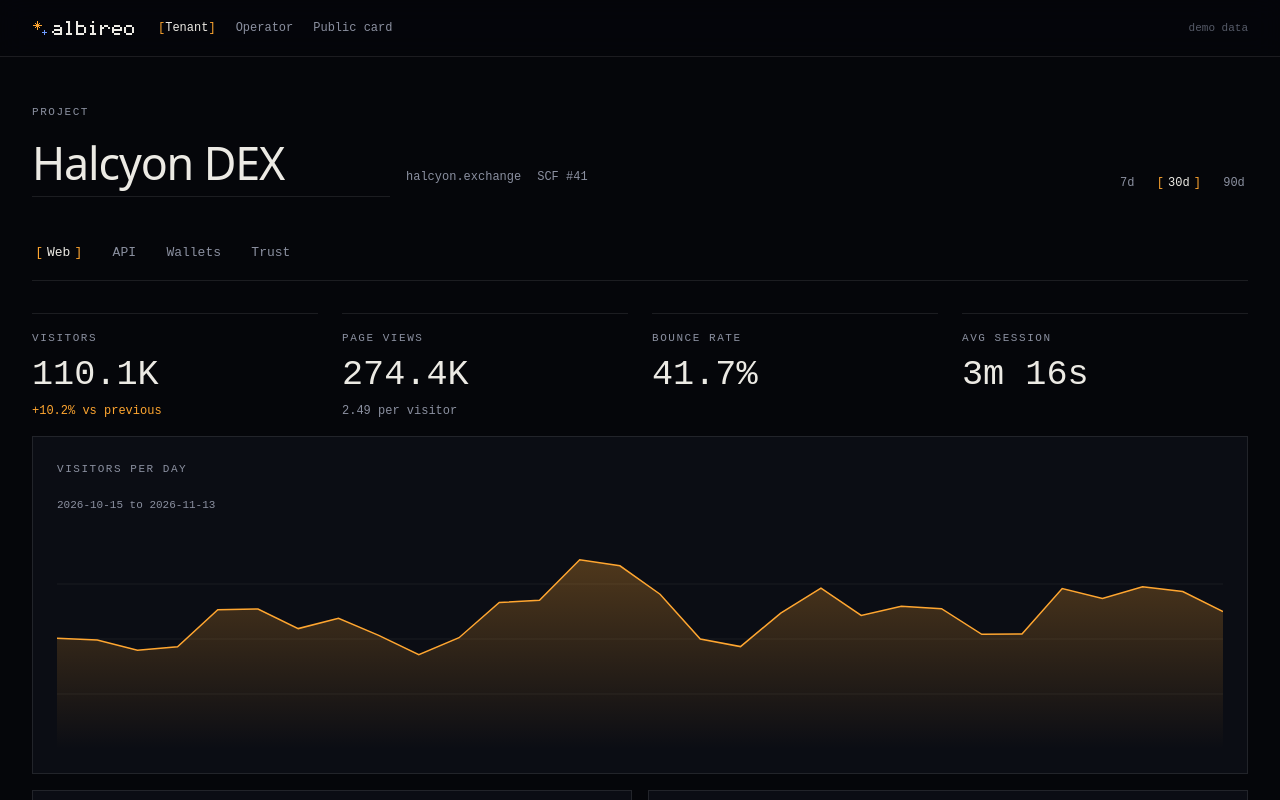
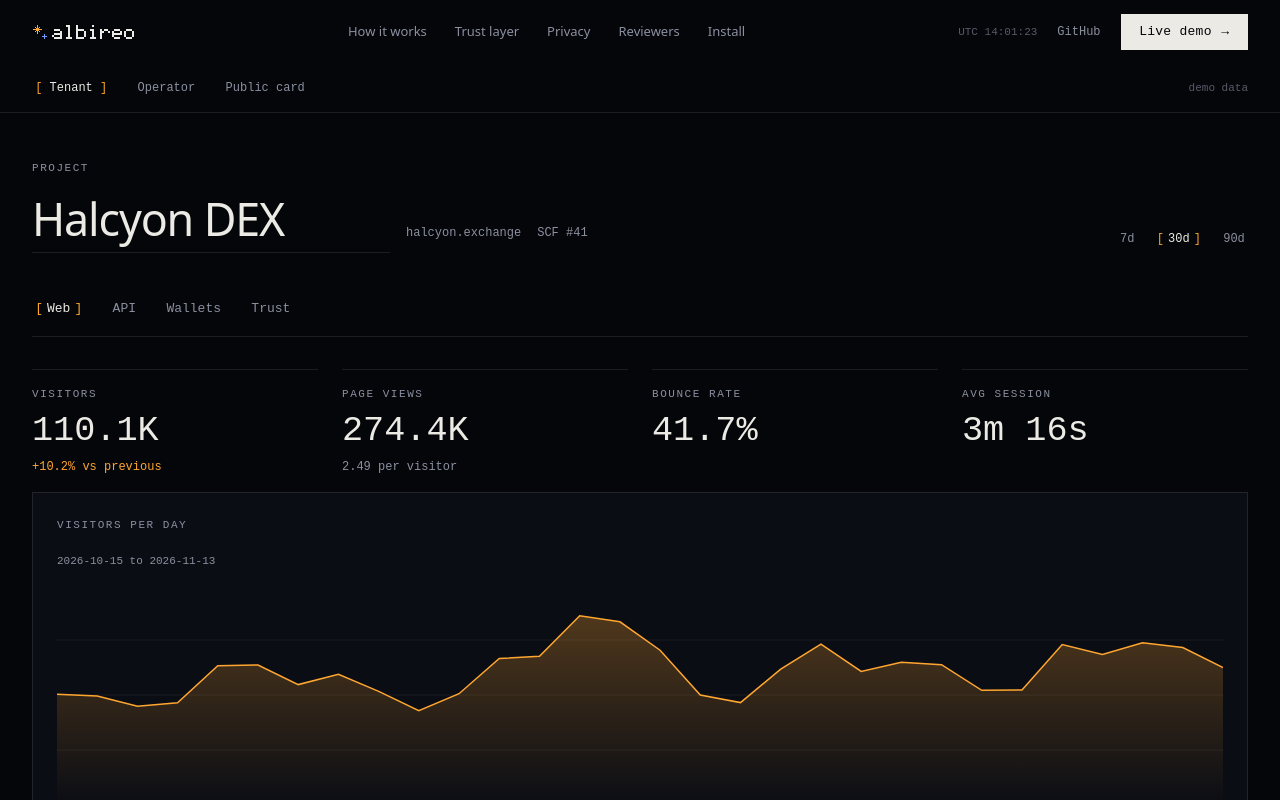
Before and after one commit to enliven17/albireo, a React (Vite) app: page /demo in a window 1280 px wide. Shown: the top 800 px of the page. Built offline with nearby package versions, Linux system fonts and the light colour scheme.

Commit message:
feat: one navbar across every page and pixel exact logo

```diff
--- a/src/components/AppBar.tsx
+++ /dev/null
@@ -1,33 +0,0 @@
-import { Link, NavLink } from 'react-router-dom'
-import { Logo } from './Mark'
-
-const LINKS = [
-  { to: '/demo', label: 'Tenant' },
-  { to: '/operator', label: 'Operator' },
-  { to: '/p/halcyon-dex', label: 'Public card' },
-]
-
-export default function AppBar() {
-  return (
-    <header className="hair sticky top-0 z-50 border-b bg-space/90 backdrop-blur-md">
-      <div className="mx-auto flex h-14 max-w-[1440px] items-center justify-between gap-4 px-4 sm:px-8">
-        <div className="flex items-center gap-6">
-          <Link to="/" aria-label="Albireo home"><Logo size={16} /></Link>
-          <nav aria-label="Demo" className="hidden items-center gap-5 sm:flex">
-            {LINKS.map((l) => (
-              <NavLink key={l.to} to={l.to} className={({ isActive }) => `font-mono text-[12px] transition-colors ${isActive ? 'text-ink' : 'text-mute hover:text-ink'}`}>
-                {({ isActive }) => <>{isActive && <span className="text-gold">[</span>}{l.label}{isActive && <span className="text-gold">]</span>}</>}
-              </NavLink>
-            ))}
-          </nav>
-        </div>
-        <p className="font-mono text-[11px] text-dim">demo data</p>
-      </div>
-      <nav aria-label="Demo" className="hair flex gap-5 overflow-x-auto border-t px-4 py-2 sm:hidden">
-        {LINKS.map((l) => (
-          <NavLink key={l.to} to={l.to} className={({ isActive }) => `shrink-0 font-mono text-[12px] ${isActive ? 'text-ink' : 'text-mute'}`}>{l.label}</NavLink>
-        ))}
-      </nav>
-    </header>
-  )
-}
--- /dev/null
+++ b/src/components/DemoTabs.tsx
@@ -0,0 +1,25 @@
+import { NavLink } from 'react-router-dom'
+
+const LINKS = [
+  { to: '/demo', label: 'Tenant' },
+  { to: '/operator', label: 'Operator' },
+  { to: '/p/halcyon-dex', label: 'Public card' },
+]
+
+/** switches between the three product views; sits under the site navbar */
+export default function DemoTabs({ note }: { note?: string }) {
+  return (
+    <div className="hair border-b pt-16">
+      <div className="mx-auto flex h-12 max-w-[1440px] items-center justify-between gap-4 px-4 sm:px-8">
+        <nav aria-label="Product views" className="flex gap-6 overflow-x-auto">
+          {LINKS.map((l) => (
+            <NavLink key={l.to} to={l.to} end className={({ isActive }) => `tab shrink-0 ${isActive ? 'text-ink' : ''}`} aria-selected={undefined}>
+              {({ isActive }) => <span aria-current={isActive ? 'page' : undefined} className={isActive ? 'text-ink' : ''}>{isActive ? <><span className="text-gold">[ </span>{l.label}<span className="text-gold"> ]</span></> : l.label}</span>}
+            </NavLink>
+          ))}
+        </nav>
+        {note && <p className="hidden font-mono text-[11px] text-dim sm:block">{note}</p>}
+      </div>
+    </div>
+  )
+}
--- a/src/components/Footer.tsx
+++ b/src/components/Footer.tsx
@@ -53,7 +53,7 @@ export default function Footer() {
     <footer className="hair relative border-t" aria-label="Footer">
       <div className="mx-auto grid max-w-[1440px] gap-12 px-4 pb-10 pt-20 sm:px-8 md:grid-cols-[1.4fr_repeat(3,1fr)]">
         <div className="max-w-xs">
-          <Mark size={28} />
+          <Mark size={32} />
           <p className="mt-5 text-sm leading-relaxed text-mute">
             Trusted, privacy-first web and API analytics for the Stellar ecosystem. Free for every project, run as a shared public good.
           </p>
--- a/src/components/Mark.tsx
+++ b/src/components/Mark.tsx
@@ -3,21 +3,22 @@ import { MARK, cellsToPath, wordPath } from '../../brand/mark.js'
 const A = cellsToPath(MARK.a)
 const B = cellsToPath(MARK.b)
 const WORD = wordPath('albireo', 20, 1, 2)
-const LOCKUP_W = 20 + 41 * 2
+const LOCKUP_W = 20 + 41 * 2 + 1 // one unit of air so the last stroke is never clipped
 
 export function Mark({ size = 22, mono = false }: { size?: number; mono?: boolean }) {
   return (
-    <svg width={size} height={size} viewBox="0 0 16 16" aria-hidden>
+    <svg width={size} height={size} viewBox="0 0 16 16" shapeRendering="crispEdges" aria-hidden>
       <path d={A} fill={mono ? 'currentColor' : 'var(--color-gold)'} />
       <path d={B} fill={mono ? 'currentColor' : 'var(--color-blue)'} />
     </svg>
   )
 }
 
-/** mark and pixel wordmark, the same drawing as brand/logo/lockup-color.svg */
-export function Logo({ size = 22 }: { size?: number }) {
+/** mark and pixel wordmark, the same drawing as brand/logo/lockup-color.svg.
+ * Keep size a multiple of 16 so every pixel cell lands on whole device pixels. */
+export function Logo({ size = 16 }: { size?: 16 | 32 | 48 }) {
   return (
-    <svg height={size} viewBox={`0 0 ${LOCKUP_W} 16`} style={{ width: (size * LOCKUP_W) / 16 }} role="img" aria-label="Albireo">
+    <svg height={size} viewBox={`0 0 ${LOCKUP_W} 16`} style={{ width: (size * LOCKUP_W) / 16 }} shapeRendering="crispEdges" role="img" aria-label="Albireo">
       <path d={A} fill="var(--color-gold)" />
       <path d={B} fill="var(--color-blue)" />
       <path d={WORD} fill="var(--color-ink)" />
--- a/src/components/Nav.tsx
+++ b/src/components/Nav.tsx
@@ -81,7 +81,7 @@ export default function Nav() {
       <header ref={bar} className={`fixed inset-x-0 top-0 z-[100] border-b transition-colors duration-500 ${solid || open ? 'hair bg-space' : 'border-transparent'}`}>
         <nav aria-label="Main" className="mx-auto flex h-16 max-w-[1440px] items-center justify-between px-4 sm:px-8">
           <Link to="/" aria-label="Albireo home" onClick={() => setOpen(false)}>
-            <Logo size={18} />
+            <Logo />
           </Link>
 
           <ul className="hidden items-center gap-7 lg:flex">
--- a/src/pages/Dashboard.tsx
+++ b/src/pages/Dashboard.tsx
@@ -1,6 +1,7 @@
 import { useEffect, useMemo, useState } from 'react'
 import { Link, useSearchParams } from 'react-router-dom'
-import AppBar from '../components/AppBar'
+import Nav from '../components/Nav'
+import DemoTabs from '../components/DemoTabs'
 import { AreaChart, GlyphBars, Stat } from '../components/charts'
 import { Check } from '../sections/Reviewers'
 import { PROJECTS, TODAY, apiStats, bySlug, day, dur, fmt, pct, trustScore, walletStats, webStats, type Project } from '../lib/data'
@@ -157,7 +158,8 @@ export default function Dashboard() {
 
   return (
     <>
-      <AppBar />
+      <Nav />
+      <DemoTabs note="demo data" />
       <main id="main" className="mx-auto max-w-[1440px] px-4 pb-24 pt-10 sm:px-8">
         <div className="flex flex-col gap-6 lg:flex-row lg:items-end lg:justify-between">
           <div>
--- a/src/pages/Operator.tsx
+++ b/src/pages/Operator.tsx
@@ -1,6 +1,7 @@
 import { useEffect, useMemo, useState } from 'react'
 import { Link } from 'react-router-dom'
-import AppBar from '../components/AppBar'
+import Nav from '../components/Nav'
+import DemoTabs from '../components/DemoTabs'
 import { GlyphBars, Stat } from '../components/charts'
 import { Check } from '../sections/Reviewers'
 import { PROJECTS, daily, fmt, pct, trustScore, walletStats, type Category, type Project } from '../lib/data'
@@ -87,7 +88,8 @@ export default function Operator() {
 
   return (
     <>
-      <AppBar />
+      <Nav />
+      <DemoTabs note="demo data" />
       <main id="main" className="mx-auto max-w-[1440px] px-4 pb-24 pt-10 sm:px-8">
         <p className="label">Operator view</p>
         <h1 className="mt-3 text-[clamp(1.8rem,4vw,2.8rem)] font-medium tracking-tight">Stellar ecosystem, last 30 days</h1>
--- a/src/pages/PublicCard.tsx
+++ b/src/pages/PublicCard.tsx
@@ -1,6 +1,7 @@
 import { useEffect, useMemo, useState } from 'react'
 import { Link, useParams } from 'react-router-dom'
-import AppBar from '../components/AppBar'
+import Nav from '../components/Nav'
+import DemoTabs from '../components/DemoTabs'
 import AsciiSky from '../components/AsciiSky'
 import { AreaChart } from '../components/charts'
 import { Check } from '../sections/Reviewers'
@@ -50,7 +51,8 @@ export default function PublicCard() {
 
   return (
     <>
-      <AppBar />
+      <Nav />
+      <DemoTabs note="demo data" />
       <main id="main" className="relative min-h-[calc(100svh-56px)] overflow-hidden px-4 py-16 sm:px-8">
         <div className="pointer-events-none absolute inset-0 opacity-50"><AsciiSky stars={false} /></div>
         <article className="hair relative mx-auto max-w-3xl border bg-space/90 backdrop-blur-sm">
```
